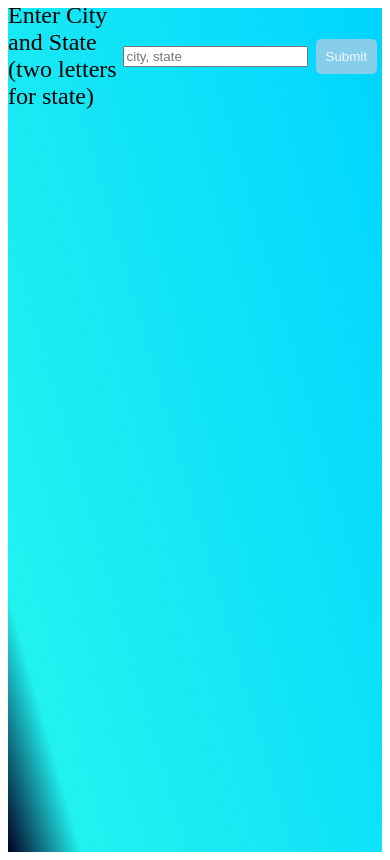
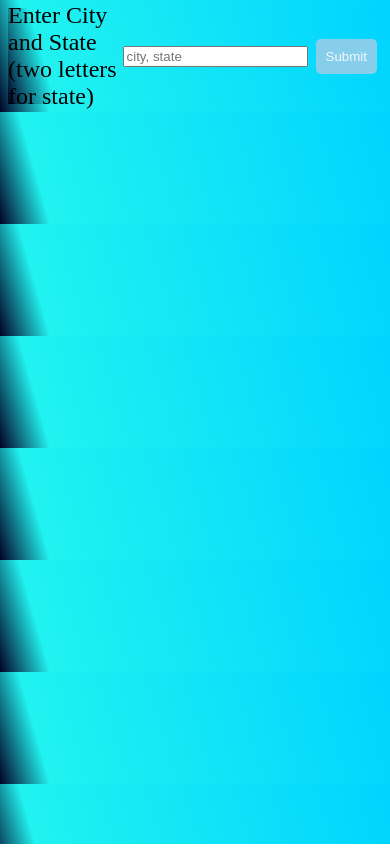
Before and after one commit to Sebastian-Russo/weather-app, a React (Create React App) app: page /forecast in a window 390 px wide. Built offline with nearby package versions, Linux system fonts and the light colour scheme.

Commit message:
style for mobile responsiveness

```diff
--- a/src/components/App.css
+++ b/src/components/App.css
@@ -1,6 +1,6 @@
 .App {
   display: flex;
-  height: 100vh;
+  height: vh;
   justify-content: flex-start;
   align-items: center;
   flex-direction: column;
@@ -12,18 +12,3 @@
     rgba(0, 212, 255, 1) 100%
   );
 }
-
-/* .wrapper-forcast {
-  display: flex;
-  justify-content: center;
-  height: 100px;
-  width: 600px;
-} */
-
-/* .row {
-  display: flex;
-  justify-content: center;
-  align-items: center;
-  width: 100%;
-  flex-direction: column;
-} */
--- a/src/components/App.js
+++ b/src/components/App.js
@@ -15,6 +15,7 @@ function App() {
   const fetchData = async (location) => {
     const API_URL = 'https://api.openweathermap.org/data/2.5/forecast';
     const API_KEY = process.env.REACT_APP_API_KEY;
+
     const options = `${API_URL}?q=${location.city},${location.state},US&appid=${API_KEY}`
     try {
       const {data} = await axios.get(options);
--- a/src/components/day.css
+++ b/src/components/day.css
@@ -38,3 +38,9 @@
   position: absolute;
   bottom: 5px;
 }
+
+@media only screen and (max-width: 700px) {
+  .row {
+    flex-direction: column;
+  }
+}
--- a/src/components/week-day.css
+++ b/src/components/week-day.css
@@ -14,6 +14,8 @@
   display: flex;
   justify-content: center;
   align-items: center;
+  flex-direction: column;
+
   height: 15em;
   width: 7em;
   position: relative;
--- a/src/components/week-day.jsx
+++ b/src/components/week-day.jsx
@@ -20,7 +20,7 @@ export const WeekDay = ({hanldeSingleDay, items}) => {
     let tempHigh = `High: ${Math.round(((item.main.temp_max - 273.15) * 9/5 + 32)*10)/10}`;
     let tempLow = `Low: ${Math.round(((item.main.temp_min - 273.15) * 9/5 + 32)*10)/10}`;
     return (
-      <div  key={i} >
+      <div className="mobile" key={i} >
         <Link to={`/forecast/${day}`}>
         <div className="wrapper-week-day"
           onClick={(e) => hanldeSingleDay(e,item)}>
--- a/src/index.css
+++ b/src/index.css
@@ -12,3 +12,13 @@
   color: skyblue;
   cursor: pointer;
 }
+
+body {
+  background: rgb(2, 0, 36);
+  background: linear-gradient(
+    74deg,
+    rgba(2, 0, 36, 1) 0%,
+    rgba(33, 242, 240, 1) 12%,
+    rgba(0, 212, 255, 1) 100%
+  );
+}
```
